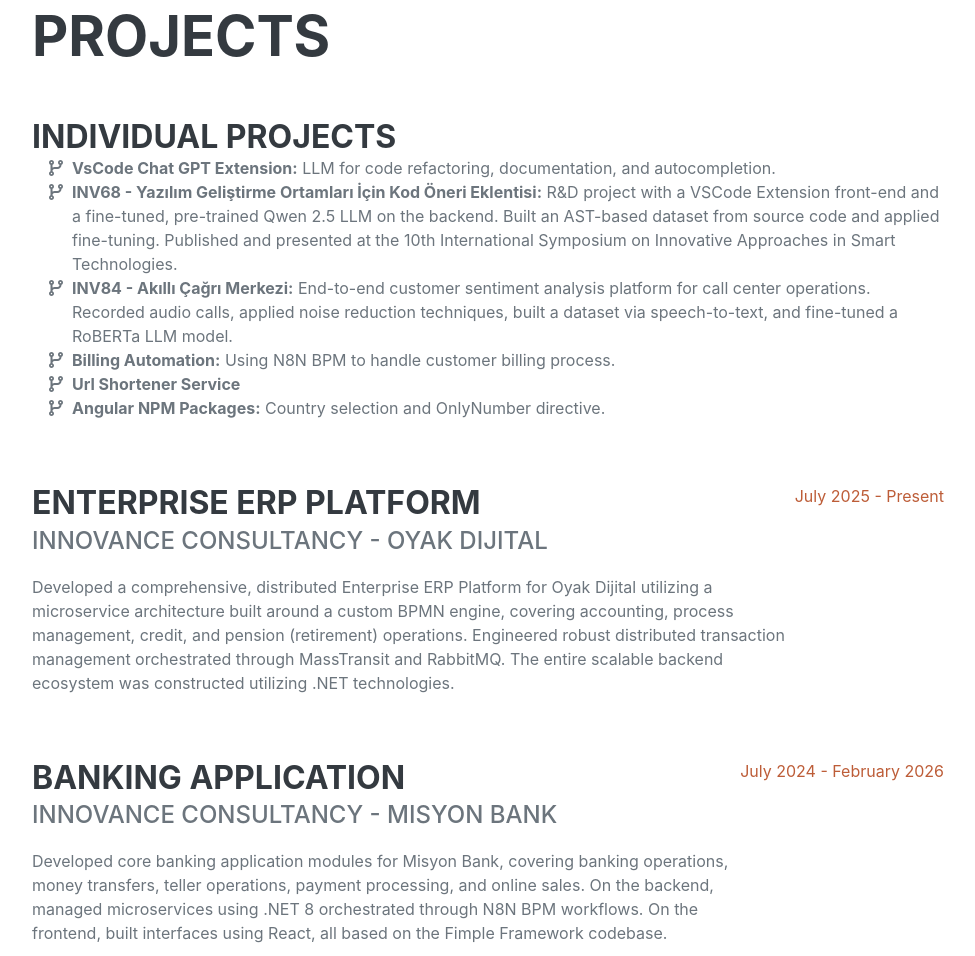
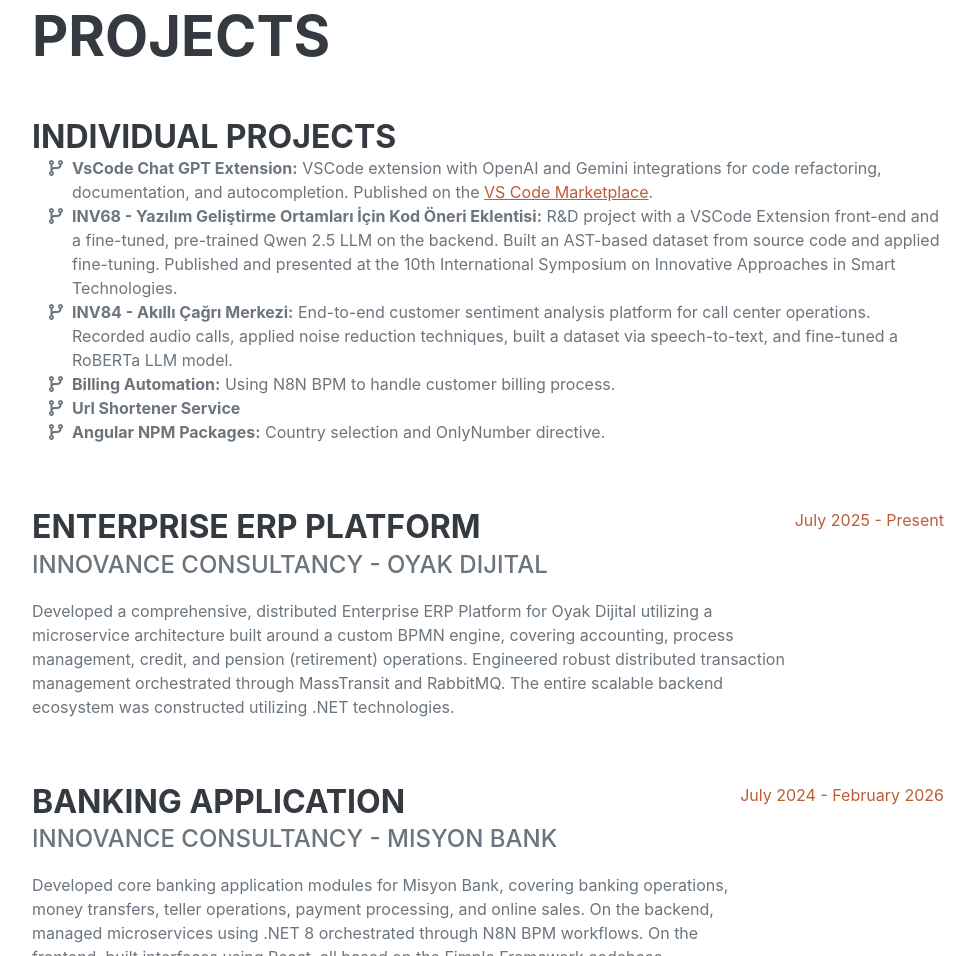
Before and after one commit to ismailkasan/digital-cv, a plain HTML site: page index.html in a window 1280 px wide. Shown: the part 5027-5983 px from the top of the page, without its empty margins (288-1263 px from the left). Drawn offline with nearby package versions, Linux system fonts and the light colour scheme; a web font is replaced by a local one.

Commit message:
Update VsCode Chat GPT Extension description with OpenAI/Gemini and marketplace link

```diff
--- a/index.html
+++ b/index.html
@@ -268,7 +268,10 @@
                         <h3 class="mb-0">Individual Projects</h3>
                         <ul class="fa-ul mb-0 pb-3">
                             <li><span class="fa-li"><i class="fas fa-code-branch"></i></span><strong>VsCode Chat GPT
-                                    Extension:</strong> LLM for code refactoring, documentation, and autocompletion.
+                                    Extension:</strong> VSCode extension with OpenAI and Gemini integrations for code
+                                refactoring, documentation, and autocompletion. Published on the
+                                <a href="https://marketplace.visualstudio.com/items?itemName=ikasann-self.vscode-chat-gpt"
+                                    target="_blank">VS Code Marketplace</a>.
                             </li>
                             <li><span class="fa-li"><i class="fas fa-code-branch"></i></span><strong>INV68 - Yazılım
                                     Geliştirme Ortamları İçin Kod Öneri Eklentisi:</strong> R&D project with a VSCode
```
